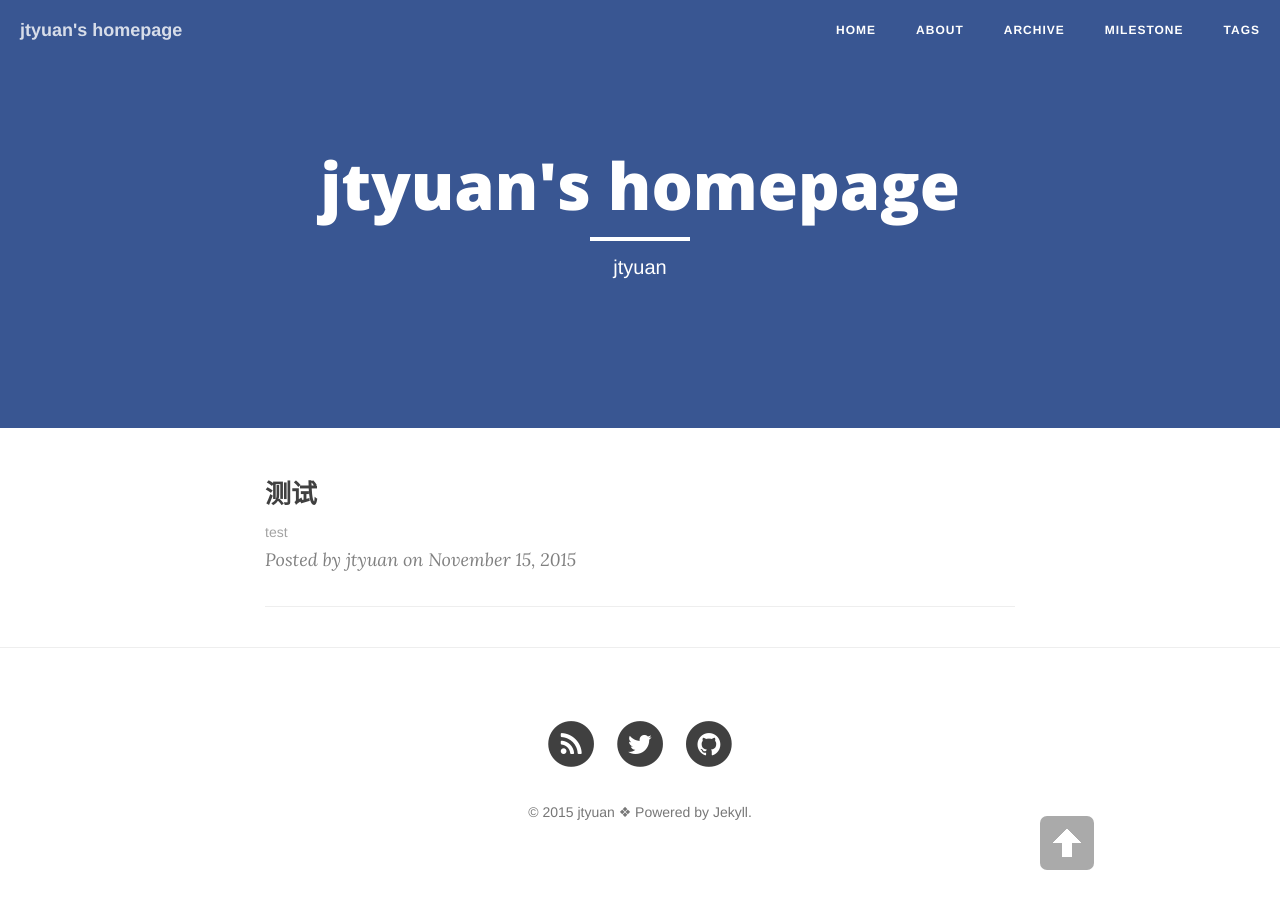
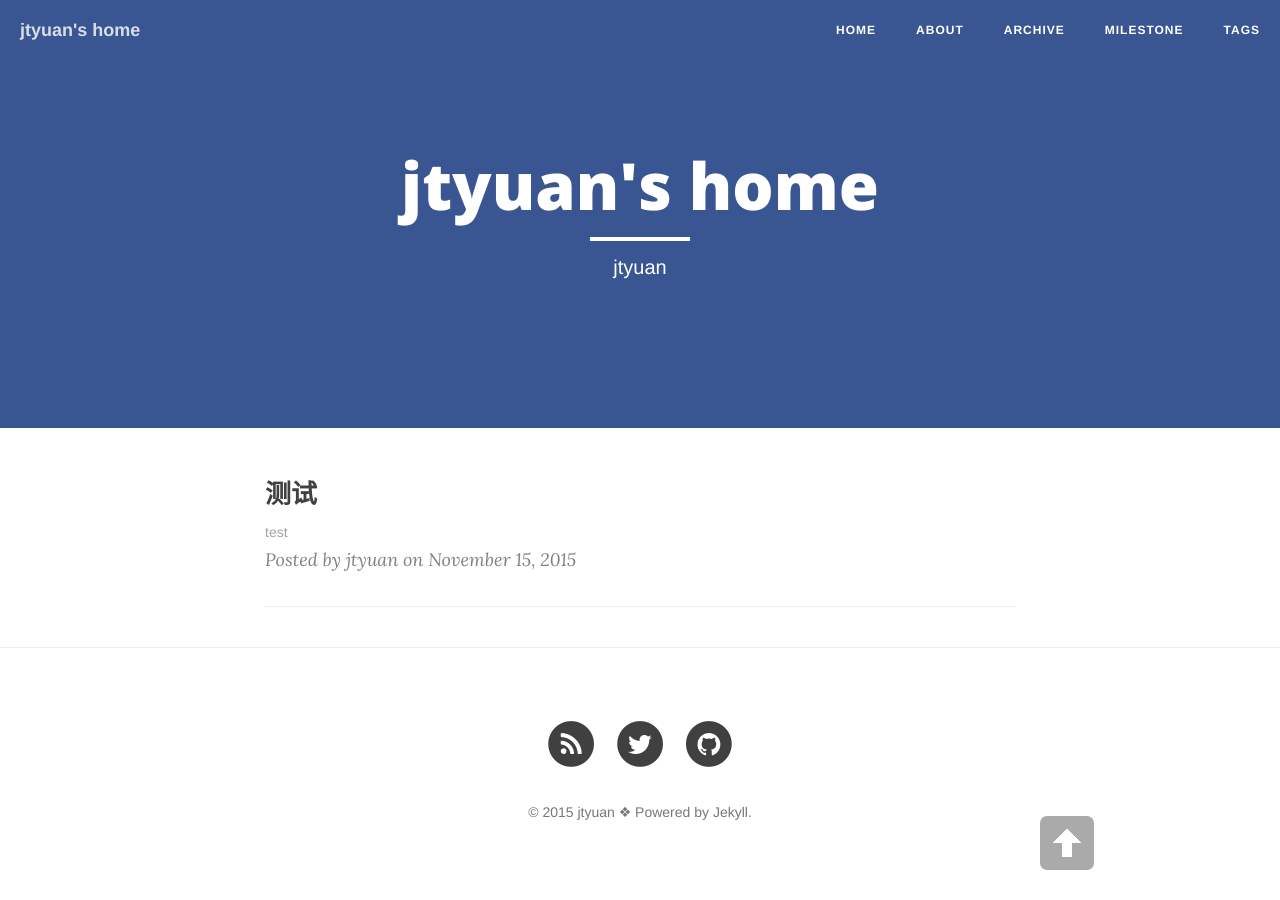
Before and after one commit to jtyuan/jtyuan.github.io, a Jekyll site: the page built from index.html, in a window 1280 px wide. Built offline with Jekyll 4.4.1, drawn with Linux system fonts in a browser that asks for light colours; nearby versions of some CDN libraries; the list of posts is cut into pages by our own code.

Commit message:
change title

```diff
--- a/_config.yml
+++ b/_config.yml
@@ -1,5 +1,5 @@
 # Site settings
-title: jtyuan's homepage
+title: jtyuan's home
 header-img: "img/facebook.jpg"
 tagline: "cn"
 description: "Description"
```
